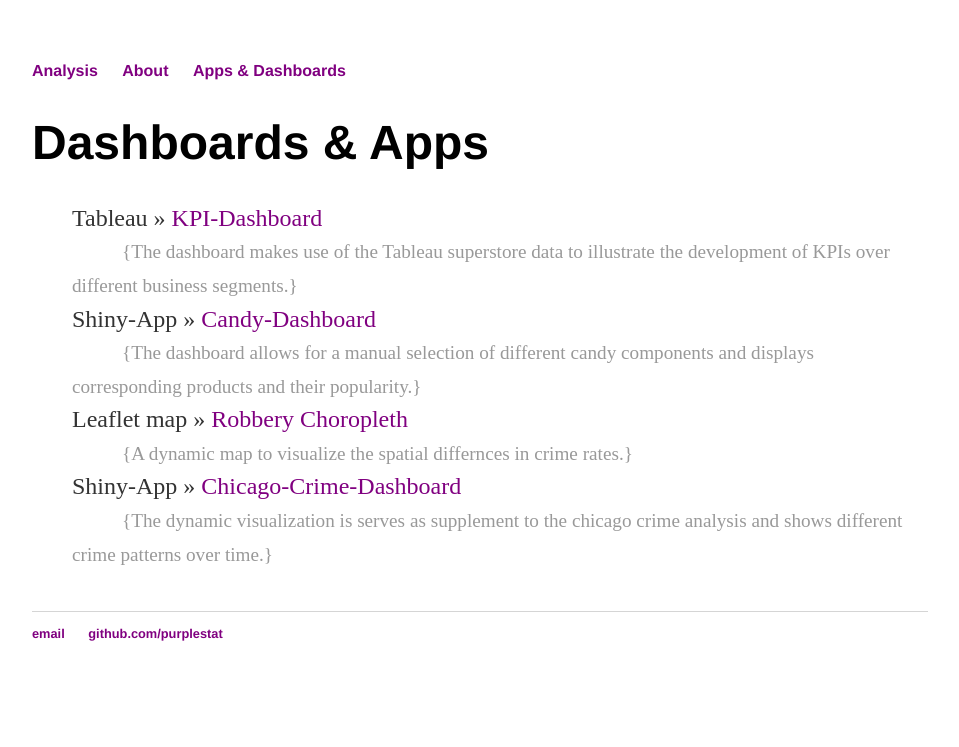
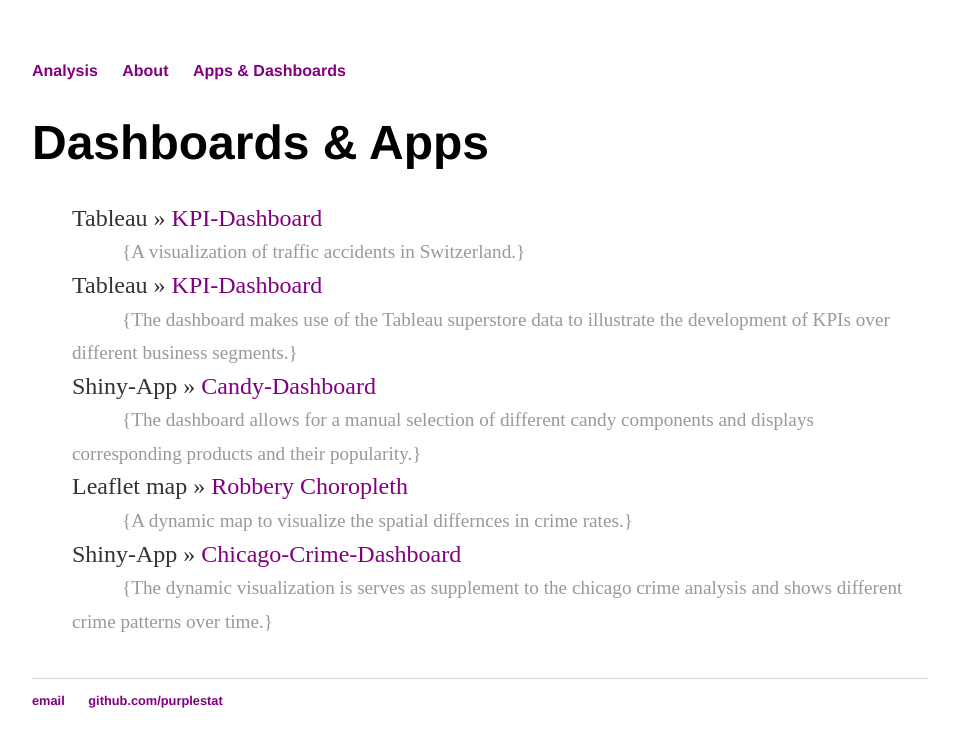
Before and after one commit to purplestat/purplestat.github.io, a Jekyll site: the page built from cv/index.html, in a window 1280 px wide. Shown: the top 747 px of the page, without its empty margins (160-1119 px from the left). Built offline with Jekyll 4.4.1, drawn with Linux system fonts in a browser that asks for light colours.

Commit message:
Update index.html

```diff
--- a/cv/index.html
+++ b/cv/index.html
@@ -5,6 +5,9 @@
 		<div class="about">
 			<h1>Dashboards & Apps</h1>
 			<ul class="posts">
+
+		<li><span>Tableau</span> &raquo; <a href="https://public.tableau.com/shared/SQB7DGX8G?:toolbar=n&:display_count=y&:origin=viz_share_link&:showVizHome=no" title="Candy" target="_blank">KPI-Dashboard</a></li>
+				<li id="list2">{A visualization of traffic accidents in Switzerland.} </li>
 
 		<li><span>Tableau</span> &raquo; <a href="https://public.tableau.com/views/MYKPIdash/Dashboard1?:embed=y&:toolbar=n&:embed_code_version=3&:loadOrderID=0&:display_count=y&:origin=viz_share_link&:showVizHome=no" title="Candy" target="_blank">KPI-Dashboard</a></li>
 				<li id="list2">{The dashboard makes use of the Tableau superstore data to illustrate the development of KPIs over different business segments.} </li>
```
